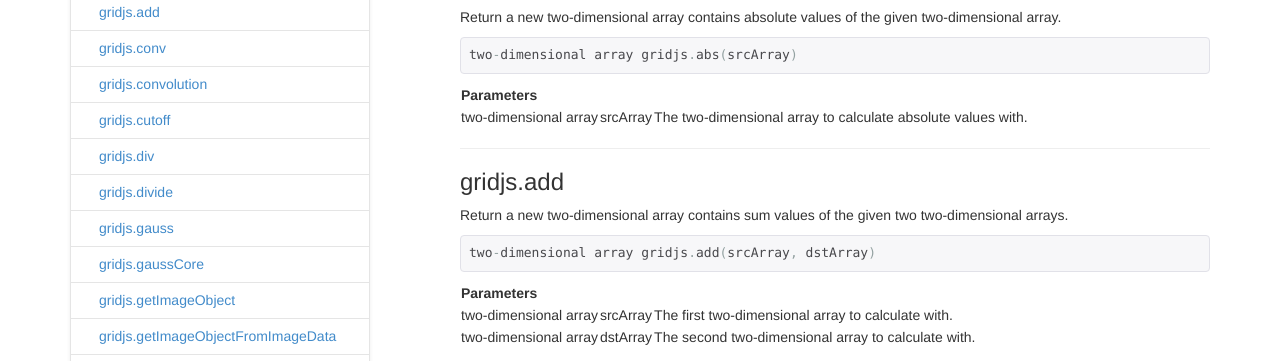
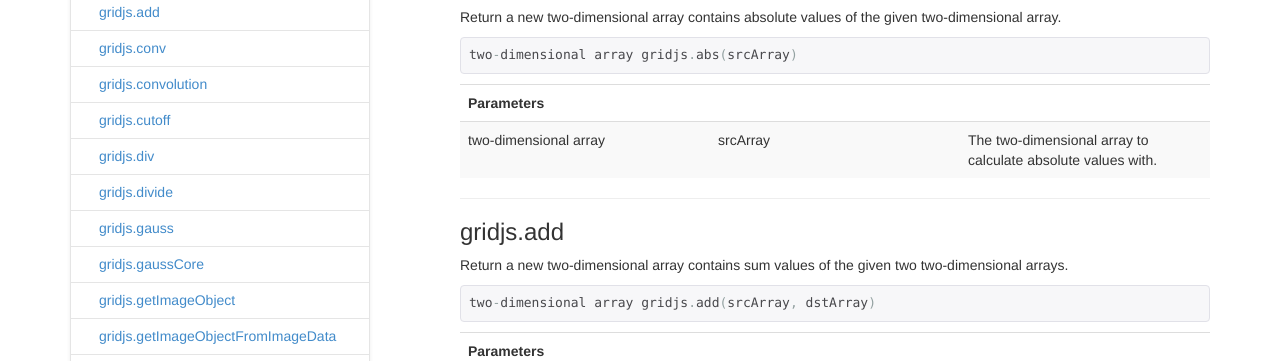
Before and after one commit to gridjs/docs, a plain HTML site: page API.html in a window 1280 px wide. Shown: the part 411-772 px from the top of the page. Drawn offline with Linux system fonts and the light colour scheme.

Commit message:
table css

```diff
--- a/assets/base.css
+++ b/assets/base.css
@@ -36,6 +36,19 @@ h3 code {
 }
 table {
   table-layout: fixed;
+  width: 100%;
+  margin-bottom: 20px;
+}
+
+table>tbody>tr:nth-child(odd)>td, table>tbody>tr:nth-child(odd)>th {
+  background-color: #f9f9f9;
+}
+
+table>thead>tr>th, table>tbody>tr>th, table>tfoot>tr>th, table>thead>tr>td, table>tbody>tr>td, table>tfoot>tr>td {
+  padding: 8px;
+  line-height: 1.428571429;
+  vertical-align: top;
+  border-top: 1px solid #ddd;
 }
 
 /* padding for in-page bookmarks and fixed navbar */
```
